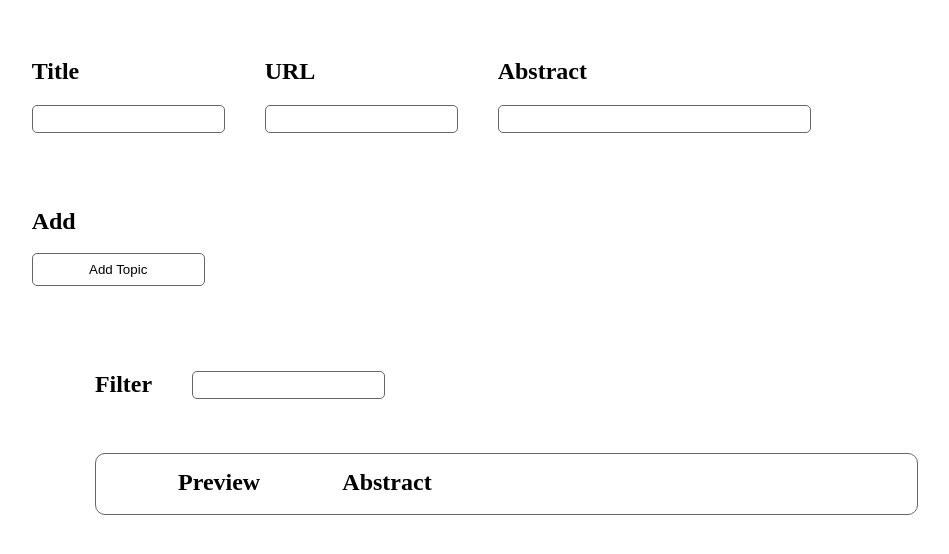
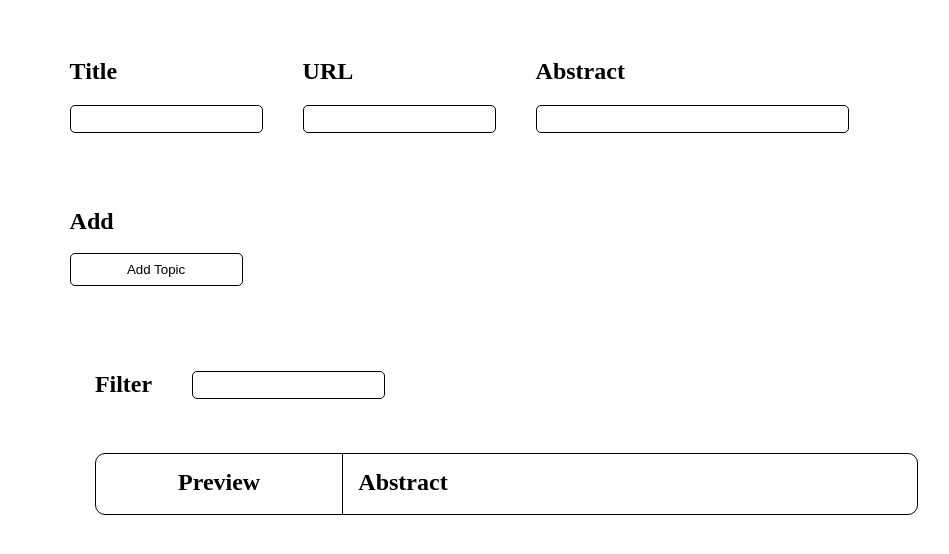
Before and after one commit to mixav/lab5, a plain HTML site: page index.html in a window 1280 px wide. Shown: the whole page, without its empty margins (128-1077 px from the left). Drawn offline with nearby package versions, Linux system fonts and the light colour scheme; no server answers.

Commit message:
css fixed

```diff
--- a/index.html
+++ b/index.html
@@ -4,9 +4,9 @@
   <meta charset="UTF-8">
   <title>The New York Times Angular application</title>
   <script src="https://ajax.googleapis.com/ajax/libs/angularjs/1.6.1/angular.min.js"></script>
-  <script src="controllers/script.js"></script>
-  <script src="controllers/factory.js"></script>
-  <script src="controllers/newpost.js"></script>
+  <script src="scripts/script.js"></script>
+  <script src="scripts/factory.js"></script>
+  <script src="scripts/newpost.js"></script>
   <link rel="stylesheet" type="text/css" href="styles/index.css" />
 </head>
 
@@ -36,8 +36,8 @@
     		    <div class="button-container"><input type="text"  ng-model="filter" ></input></div>
                 <hr style="width: 100%; border: 1px solid white;">
             <div class="list-style" style="height: 60px">
-                <div class="im-div" style="text-align: center"><h2>Preview</h2></div>
-                <div class="txt-div" style="text-align: left"><h2>Abstract</h2></div>
+                <div class="im-div" style="text-align: center; height: 40px; padding-bottom: 5px"><h2>Preview</h2></div>
+                <div class="txt-div" style="height: 40px; padding-bottom: 5px"><h2>Abstract</h2></div>
             </div>
             <div ng-class="'list-style'" ng-repeat="story in myFactory.topstories | orderBy:sortparam:sortReverse | limitTo:filter" >
                 <div class="im-div" >
--- a/styles/index.css
+++ b/styles/index.css
@@ -1,10 +1,10 @@
 .list-style{
-    margin-bottom: 8px;
+    margin-bottom: 5px;
     width: 100%;
     height: 200px;
     display: block;
     border-radius: 10px;
-    border: 1px solid #666;
+    border: 1px solid black;
 }
 .list-style > .im-div{
     width: 30%;
@@ -13,7 +13,6 @@
     display: block;
     float: left;
     text-align: left;
-    border-radius: 10px;
 }
 .list-style > .im-div > div{
     text-align: center;
@@ -21,10 +20,12 @@
 .list-style > .txt-div{
     width: 65%;
     padding-top: 15px;
-    padding-bottom: 15px;
+    padding-left: 15px;
+    height: 185px;
     display: block;
     float: left;
     text-align: left;
+    border-left: 1px solid black;
 }
 
 body{
@@ -32,11 +33,11 @@ body{
 }
 .main-container{
 	width: 65%;
-    margin-left: 17%;
+  margin-left: 17%;
 }
 .container{
 	width: 75%;
-    margin-left: 12%;
+  margin-left: 15%;
 }
 
 .button{
@@ -45,7 +46,7 @@ body{
     -webkit-border-radius: 5px;
     border-radius: 5px;
     background-color: white;
-    border: 1px solid #666;
+    border: 1px solid black;
     width: 173px;
     height: 33px;
     margin-top: -2px;
@@ -62,7 +63,7 @@ input{
     -moz-border-radius: 5px;
     -webkit-border-radius: 5px;
     border-radius: 5px;
-    border: 1px solid #666;
+    border: 1px solid black;
     height: 20px;
 }
 h2{
```
Also changed, not shown: scripts/factory.js (renamed from controllers/factory.js), scripts/newpost.js (renamed from controllers/newpost.js), scripts/script.js (renamed from controllers/script.js).
